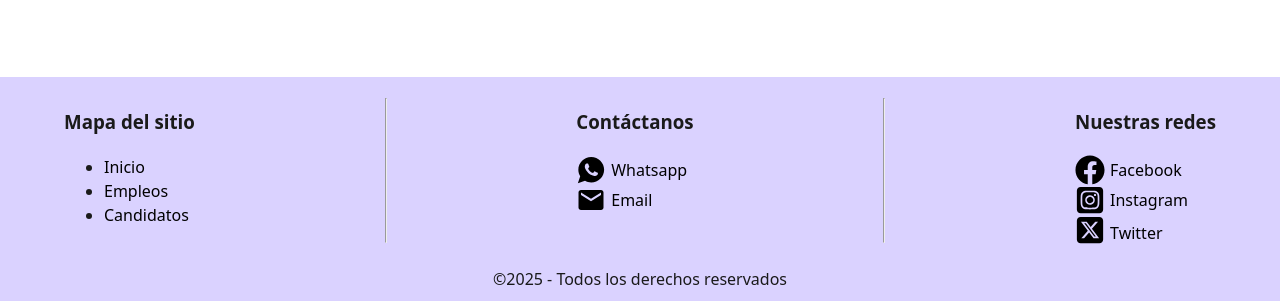
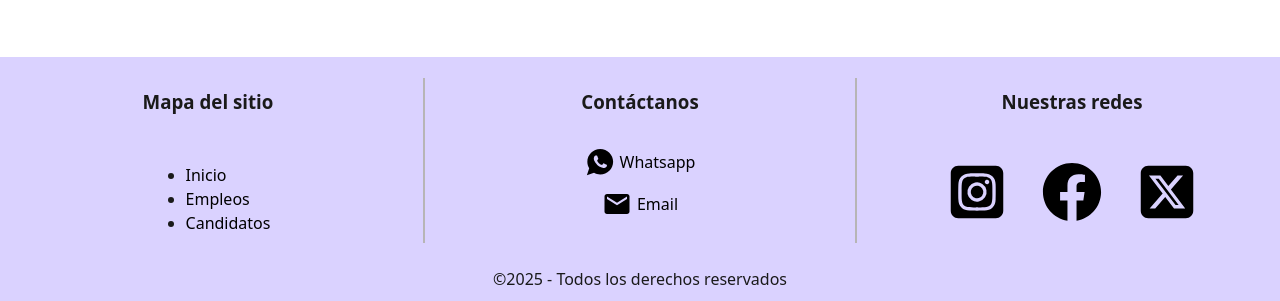
Before and after one commit to WiusGH/h1-09-n-webapp, a React (Vite) app in the folder frontend/: page / in a window 1280 px wide. Shown: the part 480-781 px from the top of the page. Built offline with nearby package versions, Linux system fonts and the light colour scheme.

Commit message:
style: mejorar modelo inicial del footer

```diff
--- a/frontend/src/components/layout/Footer.tsx
+++ b/frontend/src/components/layout/Footer.tsx
@@ -48,32 +48,29 @@ const Footer = () => {
         <hr />
         <section>
           <h3>Nuestras redes</h3>
+          <div className={style.socials}>
+            <a
+              href="https://www.instagram.com"
+              target="_blank"
+              rel="noopener noreferrer"
+            >
+              <FaSquareInstagram />
+            </a>
             <a
               href="https://www.facebook.com"
               target="_blank"
               rel="noopener noreferrer"
             >
               <FaFacebook />
-            Facebook
-          </a>
-          <a
-            href="https://www.instagram.com"
-            target="_blank"
-            rel="noopener noreferrer"
-          >
-            <FaSquareInstagram />
-            Instagram
             </a>
             <a
               href="https://www.twitter.com"
               target="_blank"
               rel="noopener noreferrer"
             >
-            <span>
               <FaSquareXTwitter />
-            </span>
-            <span>Twitter</span>
             </a>
+          </div>
         </section>
       </div>
       <p>©2025 - Todos los derechos reservados</p>
--- a/frontend/src/components/layout/Layout.module.css
+++ b/frontend/src/components/layout/Layout.module.css
@@ -59,9 +59,29 @@ svg {
       text-decoration: underline;
     }
   }
+  section {
+    display: flex;
+    flex-direction: column;
+    align-items: center;
+    gap: 12px;
+    width: 25%;
+  }
+  hr {
+    border: 1px solid rgb(183, 181, 181);
+  }
 }
 
 .links {
   display: flex;
   width: 100%;
 }
+
+.socials {
+  display: flex;
+  gap: 35px;
+  margin-top: 15px;
+  svg {
+    width: 60px;
+    height: 60px;
+  }
+}
```
Lines whose indentation alone changed are shown as unchanged.
